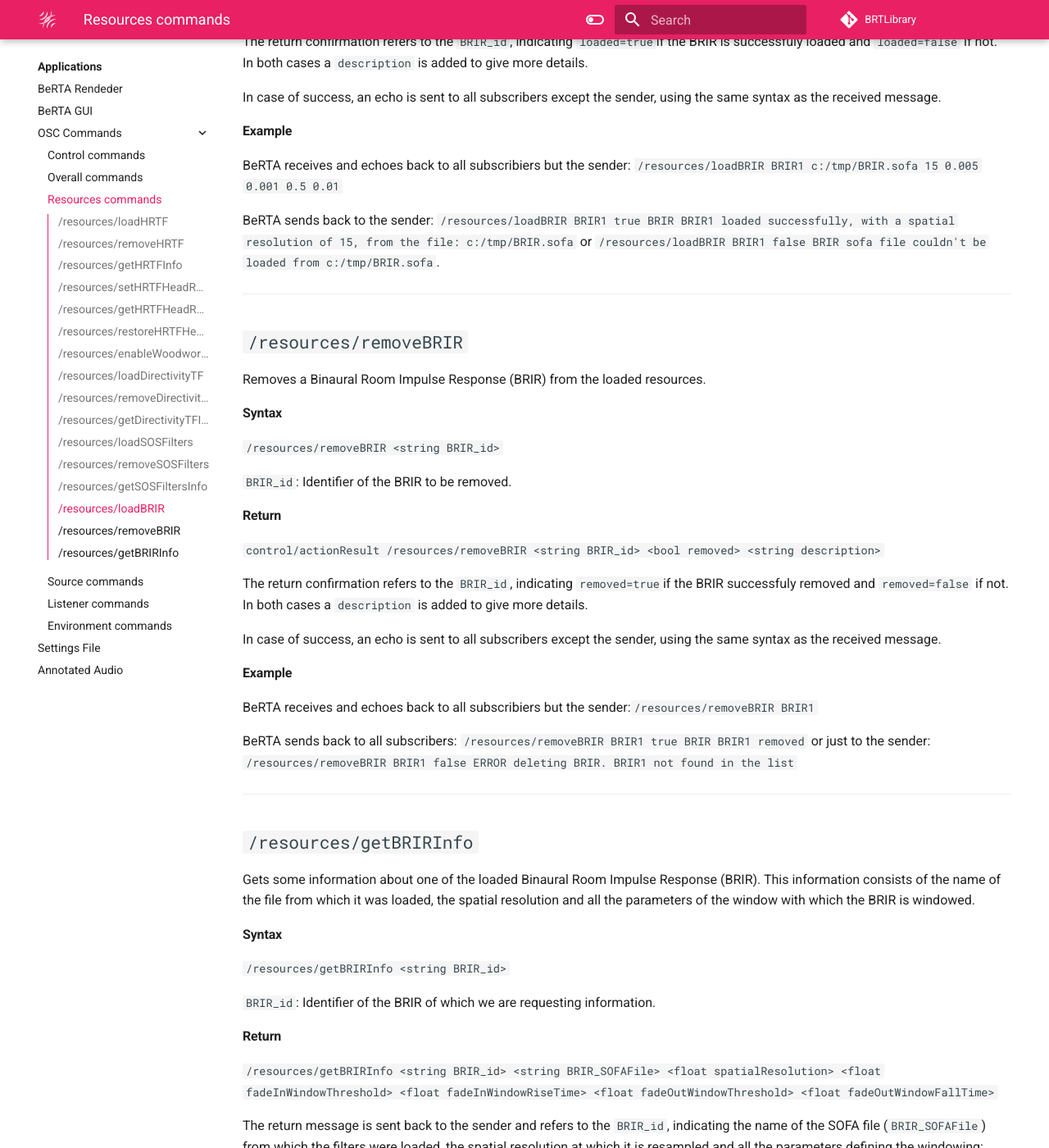
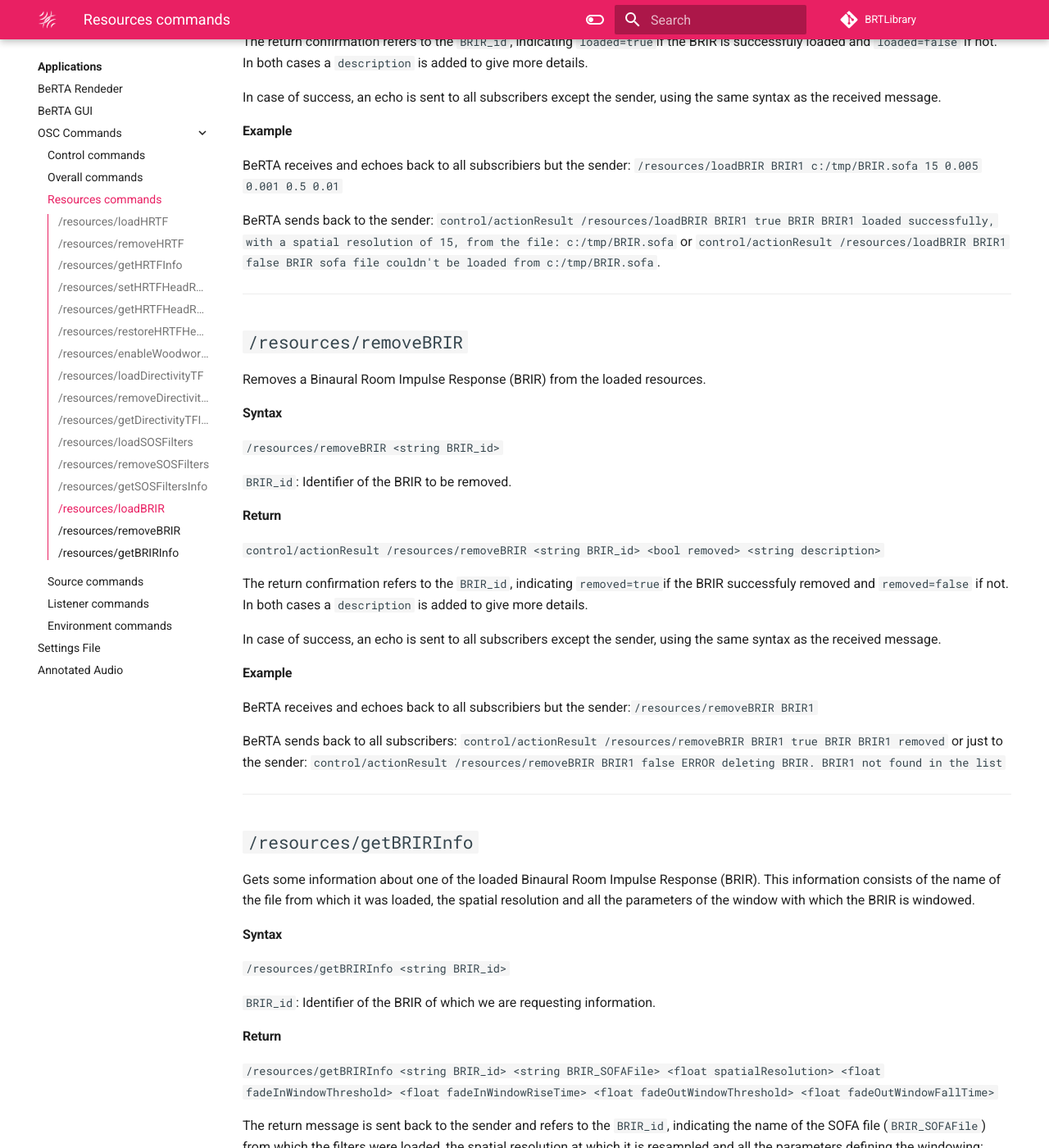
Before and after one commit to GrupoDiana/BRT-Documentation, an MkDocs documentation site: the page built from docs/osc/resources.md, in a window 1280 px wide and 1400 px high, scrolled down 9611 px. Shown: the whole window at 82% size. Built offline with MkDocs 1.6.1 and Material for MkDocs 9.7.7, drawn with Linux system fonts in a browser that asks for light colours; comment, search, counter and statistics services are not loaded; some of the changed text lies outside the part shown.

Commit message:
fix: typos in osc commands fixed

```diff
--- a/docs/osc/resources.md
+++ b/docs/osc/resources.md
@@ -26,7 +26,7 @@
 
 BeRTA receives and echoes back to all subscribiers but the sender: `/resources/loadHRTF HRTF1 c:/tmp/hrtf.sofa 5`
 
-BeRTA sends back to the sender: `control actionResult /resources/loadHRTF HRTF1 true HRTF HRTF1 loaded successfully, with a spatial resolution of 5, from the file: c:/tmp/hrtf.sofa` or `control actionResult /resources/loadHRTF HRTF1 false HRTF sofa file couldn't be loaded from HRTF1;`.
+BeRTA sends back to the sender: `control/actionResult /resources/loadHRTF HRTF1 true HRTF HRTF1 loaded successfully, with a spatial resolution of 5, from the file: c:/tmp/hrtf.sofa` or `control/actionResult /resources/loadHRTF HRTF1 false HRTF sofa file couldn't be loaded from HRTF1;`.
 
 
 <!----------------------------------------------------------------------------------->
@@ -230,7 +230,7 @@
 
 BeRTA receives and echoes back to all subscribiers but the sender:`/resources/loadDirectivityTF DirectivityTF1 c:/tmp/directivityTF.sofa 15`
 
-BeRTA sends back to the sender: `control/actionResult /resources/loadDirectivityTF DirectivityTF1 true Directivity directivityTF1 loaded` or `/resources/loadDirectivityTF DirectivityTF1 false Directivity sofa file couldn't be loaded from c:/tmp/directivityTF.sofa`.
+BeRTA sends back to the sender: `control/actionResult /resources/loadDirectivityTF DirectivityTF1 true Directivity directivityTF1 loaded` or `control/actionResult /resources/loadDirectivityTF DirectivityTF1 false Directivity sofa file couldn't be loaded from c:/tmp/directivityTF.sofa`.
 
 
 <!----------------------------------------------------------------------------------->
@@ -259,7 +259,7 @@
 
 BeRTA receives and echoes back to all subscribiers but the sender: `/resources/removeDirectivityTF directivityTF1`
 
-BeRTA sends back to the sender: ` control/ actionResult /resources/removeDirectivityTF directivityTF1 true DirectivityTF directivityTF1 removed` or `control actionResult /resources/removeDirectivityTF directivityTF1 false ERROR deleting DirectivityTF.  directivityTF1 not found in the list`
+BeRTA sends back to the sender: ` control/actionResult /resources/removeDirectivityTF directivityTF1 true DirectivityTF directivityTF1 removed` or `control/actionResult /resources/removeDirectivityTF directivityTF1 false ERROR deleting DirectivityTF.  directivityTF1 not found in the list`
 
 <!----------------------------------------------------------------------------------->
 ---
@@ -333,7 +333,7 @@
 
 #### Return
 
- `control/actionResult/resources/removeSOSFilters <string SOSFilters_id> <bool removed> <string description>`
+ `control/actionResult /resources/removeSOSFilters <string SOSFilters_id> <bool removed> <string description>`
 
  The return confirmation refers to the `SOSFilters_id`, indicating `removed=true`if the NFC Filters are successfuly removed and `removed=false` if not. In both cases a `description` is added to give more details.
 
@@ -402,7 +402,7 @@
 
 BeRTA receives and echoes back to all subscribiers but the sender: `/resources/loadBRIR BRIR1 c:/tmp/BRIR.sofa 15 0.005 0.001 0.5 0.01`
 
-BeRTA sends back to the sender: `/resources/loadBRIR BRIR1 true BRIR BRIR1 loaded successfully, with a spatial resolution of 15, from the file: c:/tmp/BRIR.sofa` or `/resources/loadBRIR BRIR1 false BRIR sofa file couldn't be loaded from c:/tmp/BRIR.sofa`.
+BeRTA sends back to the sender: `control/actionResult /resources/loadBRIR BRIR1 true BRIR BRIR1 loaded successfully, with a spatial resolution of 15, from the file: c:/tmp/BRIR.sofa` or `control/actionResult /resources/loadBRIR BRIR1 false BRIR sofa file couldn't be loaded from c:/tmp/BRIR.sofa`.
 
 
 <!----------------------------------------------------------------------------------->
@@ -431,7 +431,7 @@
 
 BeRTA receives and echoes back to all subscribiers but the sender:`/resources/removeBRIR BRIR1`
 
-BeRTA sends back to all subscribers: `/resources/removeBRIR BRIR1 true BRIR BRIR1 removed` or just to the sender: `/resources/removeBRIR BRIR1 false ERROR deleting BRIR.  BRIR1 not found in the list`
+BeRTA sends back to all subscribers: `control/actionResult /resources/removeBRIR BRIR1 true BRIR BRIR1 removed` or just to the sender: `control/actionResult /resources/removeBRIR BRIR1 false ERROR deleting BRIR.  BRIR1 not found in the list`
 
 <!----------------------------------------------------------------------------------->
 ---
```
